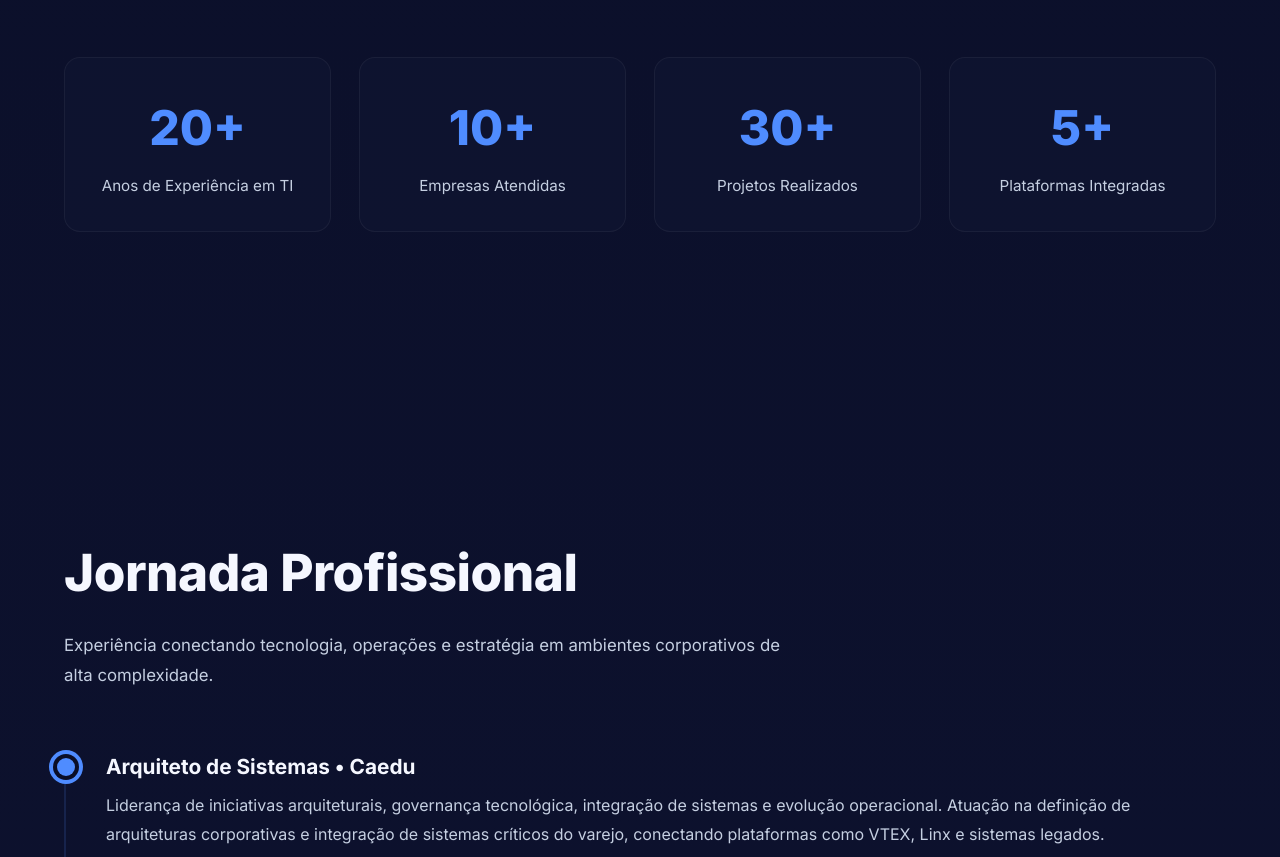
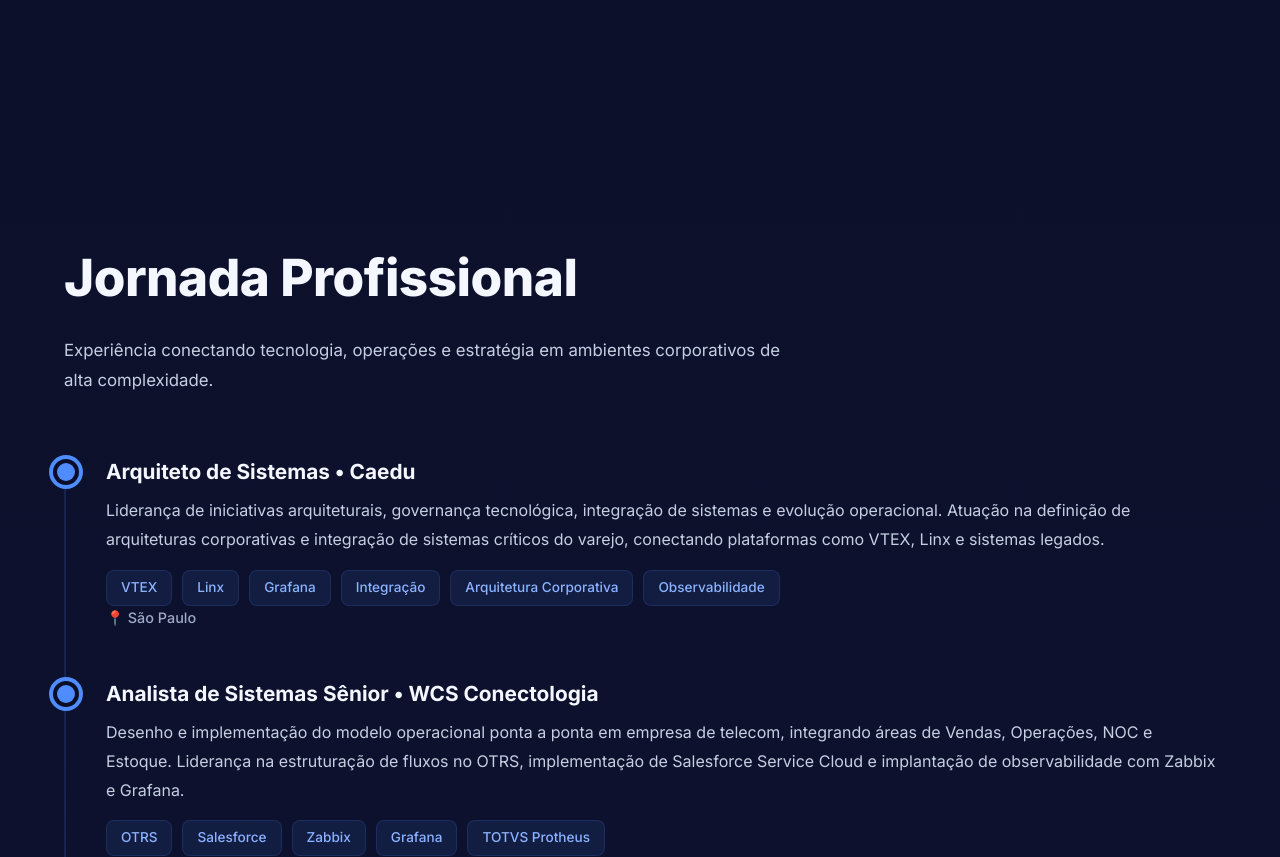
Before and after one commit to cesardeoaraujo/cesardeoaraujo.github.io, a plain HTML site: page index.html in a window 1280 px wide. Shown: the part 1546-2403 px from the top of the page. Drawn offline with Linux system fonts and the light colour scheme.

Commit message:
Remove statistics section from index.html
Removed statistics section from the HTML.

```diff
--- a/index.html
+++ b/index.html
@@ -1051,23 +1051,6 @@
         </p>
       </div>
     </div>
-
-    <div class="stats">
-      <div class="stat-card">
-        <div class="stat-number">20+</div>
-        <div class="stat-label">Anos de Experiência em TI</div>
-      </div>
-      <div class="stat-card">
-        <div class="stat-number">10+</div>
-        <div class="stat-label">Empresas Atendidas</div>
-      </div>
-      <div class="stat-card">
-        <div class="stat-number">30+</div>
-        <div class="stat-label">Projetos Realizados</div>
-      </div>
-      <div class="stat-card">
-        <div class="stat-number">5+</div>
-        <div class="stat-label">Plataformas Integradas</div>
       </div>
     </div>
   </div>
```
